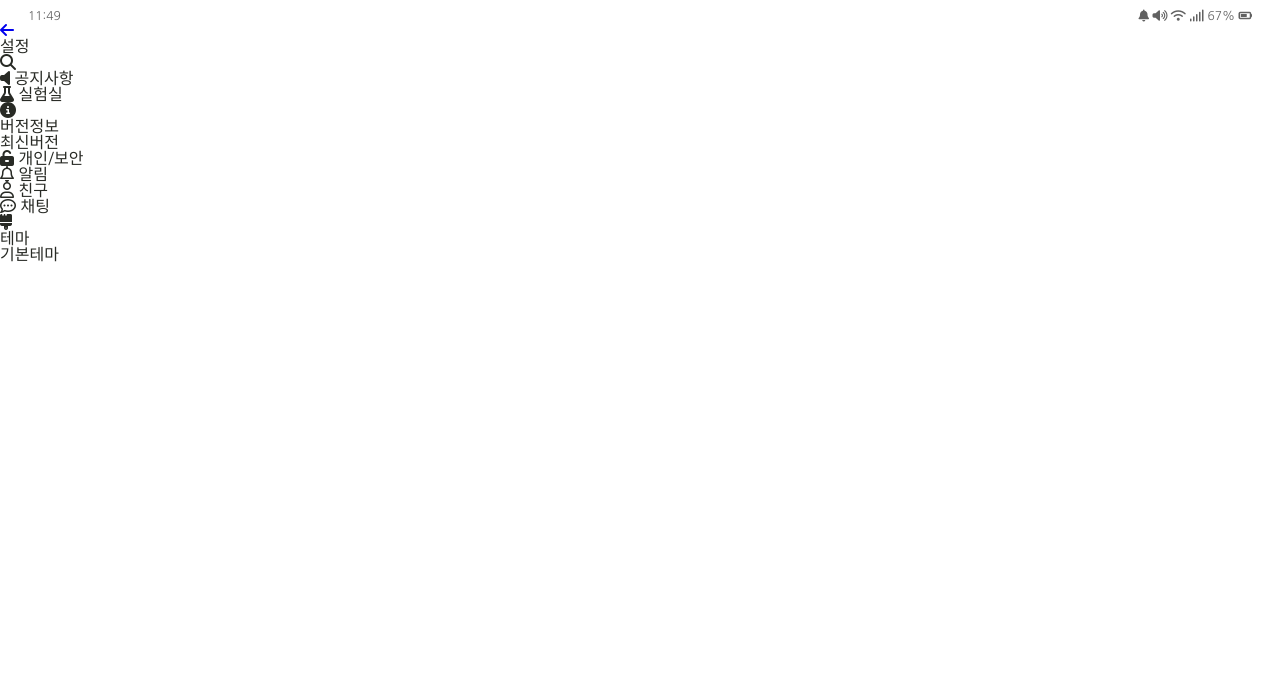
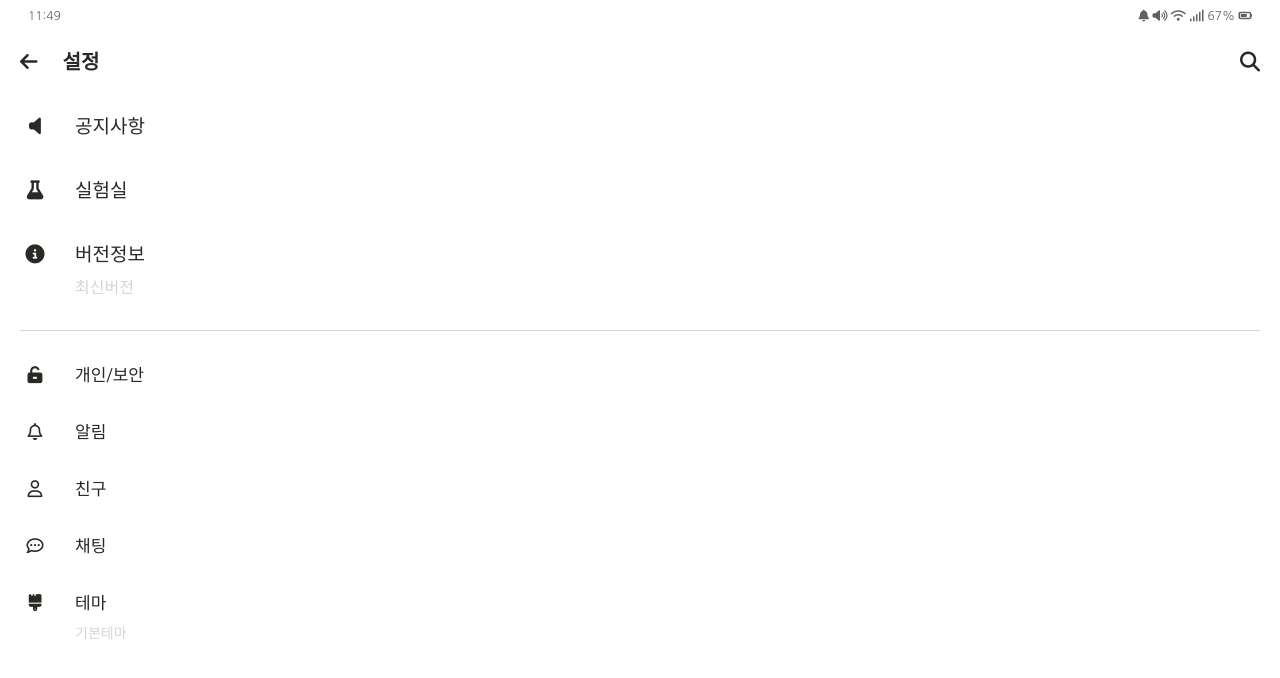
Before and after one commit to PecaLee/talkChat-clone, a plain HTML site: page setting.html in a window 1280 px wide. Drawn offline with Linux system fonts and the light colour scheme.

Commit message:
update setting.html

```diff
--- a/setting.html
+++ b/setting.html
@@ -25,16 +25,16 @@
         </ul>
     </div>
 
+<div class="g-wrapper">
+
     <nav class="settingMenu">
         <ul class="settingMenu__contents">
             <li class="contents__list">
                 <a href="more.html"><i class="fas fa-arrow-left"></i></a>
+                <span>설정</span>
             </li>
             <li class="contents__list">
-                <ul class="list__title">
-                    <li>설정</li>
-                    <li><i class="fas fa-search"></i></li>
-                </ul>
+                <i class="fas fa-search"></i>
             </li>
         </ul>
     </nav>
@@ -42,15 +42,15 @@
     <div class="setting">
         <ul class="setting__contents">
             <li class="contents__list">
-                <i class="fas fa-volume-off"></i>
+                <div><i class="fas fa-volume-off"></i></div>
                 <span>공지사항</span>
             </li>
             <li class="contents__list">
-                <i class="fas fa-flask"></i>
+                <div><i class="fas fa-flask"></i></div>
                 <span>실험실</span>
             </li>
             <li class="contents__list">
-                <i class="fas fa-info-circle"></i>
+                <div><i class="fas fa-info-circle"></i></div>
                 <ul class="list__underlist">
                     <li class="underlist__list">
                         <span>버전정보</span>
@@ -66,23 +66,23 @@
     <div class="setting-detail">
         <ul class="setting__contents">
             <li class="contents__list">
-                <i class="fas fa-unlock-alt"></i>
+                <div><i class="fas fa-unlock-alt"></i></div>
                 <span>개인/보안</span>
             </li>
             <li class="contents__list">
-                <i class="far fa-bell"></i>
+                <div><i class="far fa-bell"></i></div>
                 <span>알림</span>
             </li>
             <li class="contents__list">
-                <i class="far fa-user"></i>
+                <div><i class="far fa-user"></i></div>
                 <span>친구</span>
             </li>
             <li class="contents__list">
-                <i class="far fa-comment-dots"></i>
+                <div><i class="far fa-comment-dots"></i></div>
                 <span>채팅</span>
             </li>
             <li class="contents__list">
-                <i class="fas fa-brush"></i>
+                <div><i class="fas fa-brush"></i></div>
                 <ul class="list__underlist">
                     <li class="underlist__list">
                         <span>테마</span>
@@ -94,6 +94,6 @@
             </li>
         </ul>
     </div>
-
+</div>
 </body>
 </html>
--- /dev/null
+++ b/src/setting.css
@@ -0,0 +1,96 @@
+.settingMenu{
+    margin-top: 30px;
+    font-size: 20px;
+    font-weight: 800;
+    width: 100%;
+}
+
+.settingMenu__contents{
+    display: flex;
+    justify-content: space-between;
+}
+
+.settingMenu__contents .contents__list{
+    display: flex;
+}
+
+.settingMenu .settingMenu__contents li a{
+    color: #282A25;
+    display: block;
+}
+
+.settingMenu .settingMenu__contents li span{
+    display: block;
+    margin-left: 25px;
+}
+
+.setting{
+    font-size: 19px;
+}
+
+.setting .setting__contents{
+    display: flex;
+    flex-direction: column;
+    align-items: flex-start;
+}
+
+.setting .setting__contents .contents__list{
+    margin-top: 45px;
+    display: flex;
+}
+
+.setting .setting__contents .contents__list div{
+    width: 30px;
+    display: flex;
+    justify-content: center;
+}
+
+.setting .setting__contents .contents__list span{
+    margin-left: 25px;
+}
+
+.setting .setting__contents .contents__list ul li:last-child{
+    margin-top: 15px;
+    font-size: 16px;
+    color: #D5D5D5;
+}
+
+.setting-detail{
+    margin-top: 35px;
+    padding-top: 35px;
+    border-top: #D5D5D5 solid 1px;
+    font-size: 17px;
+    width: 100%;
+}
+
+.setting-detail .setting__contents{
+    display: flex;
+    flex-direction: column;
+    width: 100%;
+}
+
+.setting-detail .setting__contents .contents__list{
+    display: flex;
+    margin-top: 40px;
+}
+
+.setting-detail .setting__contents .contents__list:first-child{
+    margin-top: 0;
+}
+
+.setting-detail .setting__contents li div{
+    width: 30px;
+    display: flex;
+    justify-content: center;
+}
+
+.setting-detail .setting__contents li span:last-child{
+    display: block;
+    margin-left: 25px;
+}
+
+.setting-detail .setting__contents li ul li:last-child{
+    color: #D5D5D5;
+    font-size: 14px;
+    margin-top: 15px;
+}
--- a/src/styles.css
+++ b/src/styles.css
@@ -7,6 +7,7 @@
 @import "friends.css";
 @import "comics.css";
 @import "more.css";
+@import "setting.css";
 
 
 * {
```
Also changed, not shown: src/more.css (+0 -10 lines).
